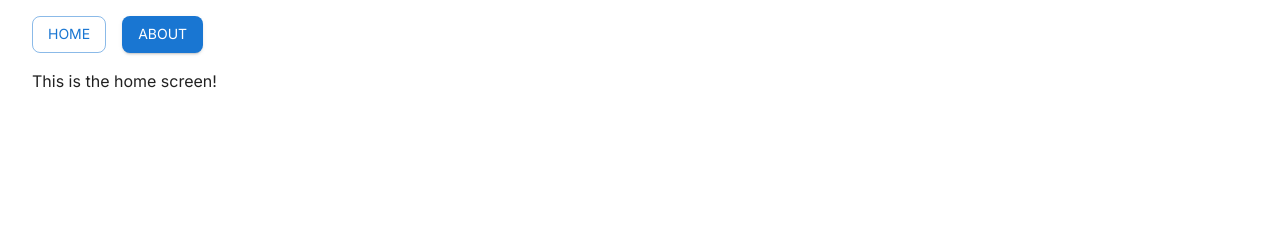
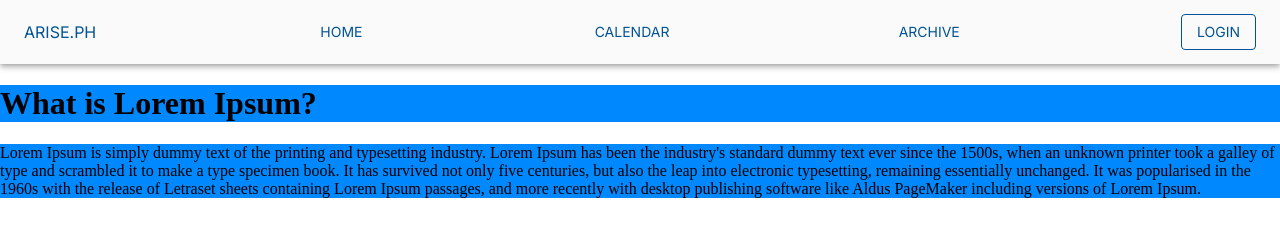
Before and after one commit to alpineda1/arise-ph, a React app: page / in a window 1280 px wide. Built offline with nearby package versions, Linux system fonts and the light colour scheme.

Commit message:
added header

```diff
--- a/package.json
+++ b/package.json
@@ -5,6 +5,7 @@
   "dependencies": {
     "@emotion/react": "^11.4.1",
     "@emotion/styled": "^11.3.0",
+    "@material-ui/core": "^4.12.3",
     "@mui/icons-material": "^5.0.1",
     "@mui/material": "^5.0.2",
     "@mui/styles": "^5.0.1",
--- a/src/app/App.js
+++ b/src/app/App.js
@@ -1,35 +1,28 @@
 // React
 import React from 'react';
-import { BrowserRouter as Router, Route, Switch } from 'react-router-dom';
-
-// Contexts
-import { ColorThemeProvider } from 'contexts/ColorThemeContext';
-
-// Components
-import LayoutComponent from 'app/components/Layout';
-
-// Screens
-import AboutScreen from 'app/screens/About';
-import HomeScreen from 'app/screens/Home';
-import NotFoundScreen from 'app/screens/NotFound';
 
 // Component Styling
 import './App.scss';
+import { ThemeProvider } from "@material-ui/core";
+import { theme } from "./contexts/ColorThemeContext.js";
 
-const App = () => {
+import Header from './components/Header.js';
+import Feed from './components/Feed.js';
+
+function App() {
   return (
-    <ColorThemeProvider>
-      <Router>
-        <LayoutComponent>
-          <Switch>
-            <Route component={HomeScreen} path='/' exact />
-            <Route component={AboutScreen} path='/about' exact />
-            <Route component={NotFoundScreen} />
-          </Switch>
-        </LayoutComponent>
-      </Router>
-    </ColorThemeProvider>
-  );
-};
+    <>
+      <ThemeProvider theme={theme}>
+        <div className="App">
+          <Header />
+        </div>
+
+        <div>
+          <Feed />
+        </div>
+      </ThemeProvider>
+    </>
+    );
+  }
 
 export default App;
--- /dev/null
+++ b/src/app/components/Feed.js
@@ -0,0 +1,14 @@
+function Feed(){
+    return(
+        <>
+        <div className='card'><h1>What is Lorem Ipsum?</h1></div>
+
+        <div className='card'>Lorem Ipsum is simply dummy text of the printing and typesetting industry. Lorem Ipsum has been the industry's standard dummy text ever since the 1500s, when an unknown printer took a galley of type and scrambled it to make a type specimen book.
+        It has survived not only five centuries, but also the leap into electronic typesetting, remaining essentially unchanged.
+        It was popularised in the 1960s with the release of Letraset sheets containing Lorem Ipsum passages, and more recently with desktop publishing software like Aldus PageMaker including versions of Lorem Ipsum.</div>
+        </>
+    );
+}
+
+
+export default Feed;
--- /dev/null
+++ b/src/app/components/Header.js
@@ -0,0 +1,44 @@
+import React from "react";
+import {Button} from '@material-ui/core';
+import {AppBar, Toolbar, Typography, makeStyles} from '@material-ui/core';
+
+
+const useStyles = makeStyles({
+    header: {
+        backgroundColor: "#FAFAFA",
+        color: "#005395",
+        boxShadow: "0px",
+    },
+    toolbar: {
+        display: "flex",
+        justifyContent: "space-between",
+      },
+})
+
+function Header(){
+    const classes = useStyles()
+
+    return (
+        <div>
+            <AppBar
+                className={classes.header}
+                position='sticky'>
+            <Toolbar
+                className={classes.toolbar}>
+                {/* <div>
+                    <img src="./img/arise-logo.png" alt="arise-logo"/>
+                </div>         */}
+                <Typography App-header> ARISE.PH </Typography>
+
+                <Button variant="text" color="inherit">Home</Button>
+                <Button variant="text" color="inherit">Calendar</Button>
+                <Button variant="text" color="inherit">Archive</Button>
+
+                <Button variant="outlined" color="inherit">Login</Button>
+            </Toolbar>
+            </AppBar>
+        </div>
+    );
+}
+
+export default Header;
--- a/src/app/components/Layout.js
+++ /dev/null
@@ -1,28 +0,0 @@
-// React
-import React from 'react';
-import { Link } from 'react-router-dom';
-
-// Material
-import { Box, Button } from '@mui/material';
-
-// Component Styling
-import { componentStyles } from './Layout.style';
-
-const LayoutComponent = ({ children }) => {
-  // Styles
-  const { childrenContainer, box, link } = componentStyles();
-
-  return (
-    <Box className={box}>
-      <Link className={link} to='/'>
-        <Button variant='outlined'>Home</Button>
-      </Link>
-      <Link className={link} to='/about'>
-        <Button variant='contained'>About</Button>
-      </Link>
-      <Box className={childrenContainer}>{children}</Box>
-    </Box>
-  );
-};
-
-export default LayoutComponent;
--- a/src/app/components/Layout.style.js
+++ /dev/null
@@ -1,17 +0,0 @@
-// Material
-import { makeStyles } from '@mui/styles';
-
-const componentStyles = makeStyles((theme) => ({
-  childrenContainer: {
-    marginTop: theme.spacing(2),
-    marginBottom: theme.spacing(2)
-  },
-  box: {
-    padding: `${theme.spacing(2)} ${theme.spacing(4)}`
-  },
-  link: {
-    marginRight: theme.spacing(2)
-  }
-}));
-
-export { componentStyles };
--- a/src/contexts/ColorThemeContext.js
+++ b/src/app/contexts/ColorThemeContext.js
@@ -46,5 +46,33 @@ const ColorThemeProvider = ({ children }) => {
   );
 };
 
+export const theme = createTheme ({
+  palette: {
+    type: 'light',
+    primary: {
+      main: '#FAFAFA',
+    },
+    secondary: {
+      main: '#00B6AD',
+    },
+    warning: {
+      main: '#ff9800',
+    },
+    info: {
+      main: '#A23F97',
+    },
+    success: {
+      main: '#00B6AD',
+    },
+    text: {
+      primary: '#005395',
+      secondary: '#065faa',
+    },
+  },
+  typography: {
+    fontFamily: 'Inter',
+  },
+});
+
 export { ColorThemeProvider };
 export default ColorThemeContext;
--- a/src/app/screens/About.js
+++ /dev/null
@@ -1,8 +0,0 @@
-// React
-import React from 'react';
-
-const AboutScreen = () => {
-  return <div>This is the about screen!</div>;
-};
-
-export default AboutScreen;
--- a/src/app/screens/Home.js
+++ /dev/null
@@ -1,8 +0,0 @@
-// React
-import React from 'react';
-
-const HomeScreen = () => {
-  return <div>This is the home screen!</div>;
-};
-
-export default HomeScreen;
--- a/src/app/screens/NotFound.js
+++ /dev/null
@@ -1,8 +0,0 @@
-// React
-import React from 'react';
-
-const NotFoundScreen = () => {
-  return <div>Error 404</div>;
-};
-
-export default NotFoundScreen;
--- a/src/index.js
+++ b/src/index.js
@@ -1,8 +1,6 @@
 // React
 import React from 'react';
 import ReactDOM from 'react-dom';
-
-import reportWebVitals from './reportWebVitals';
 
 // Component
 import App from 'app/App';
@@ -10,14 +8,4 @@ import App from 'app/App';
 // Component Styling
 import 'index.scss';
 
-ReactDOM.render(
-  <React.StrictMode>
-    <App />
-  </React.StrictMode>,
-  document.getElementById('root')
-);
-
-// If you want to start measuring performance in your app, pass a function
-// to log results (for example: reportWebVitals(console.log))
-// or send to an analytics endpoint. Learn more: https://bit.ly/CRA-vitals
-reportWebVitals();
+ReactDOM.render(<App />, document.getElementById('root'));
--- a/src/index.scss
+++ b/src/index.scss
@@ -1,13 +1,7 @@
 body {
-  scroll-behavior: smooth;
   margin: 0;
-  font-family: 'Inter', 'Segoe UI', 'Roboto', 'Oxygen', 'Ubuntu', 'Cantarell',
-    'Fira Sans', 'Droid Sans', 'Helvetica Neue', sans-serif;
-  -webkit-font-smoothing: antialiased;
-  -moz-osx-font-smoothing: grayscale;
 }
 
-code {
-  font-family: source-code-pro, Menlo, Monaco, Consolas, 'Courier New',
-    monospace;
+.card{
+  background-color: rgb(0, 136, 255);
 }
--- a/src/reportWebVitals.js
+++ /dev/null
@@ -1,13 +0,0 @@
-const reportWebVitals = onPerfEntry => {
-  if (onPerfEntry && onPerfEntry instanceof Function) {
-    import('web-vitals').then(({ getCLS, getFID, getFCP, getLCP, getTTFB }) => {
-      getCLS(onPerfEntry);
-      getFID(onPerfEntry);
-      getFCP(onPerfEntry);
-      getLCP(onPerfEntry);
-      getTTFB(onPerfEntry);
-    });
-  }
-};
-
-export default reportWebVitals;
```
Also changed, not shown: src/app/App.test.js (deleted, +0 -8 lines), src/setupTests.js (deleted, +0 -5 lines), src/img/arise-logo.png (added), 1 other file.
